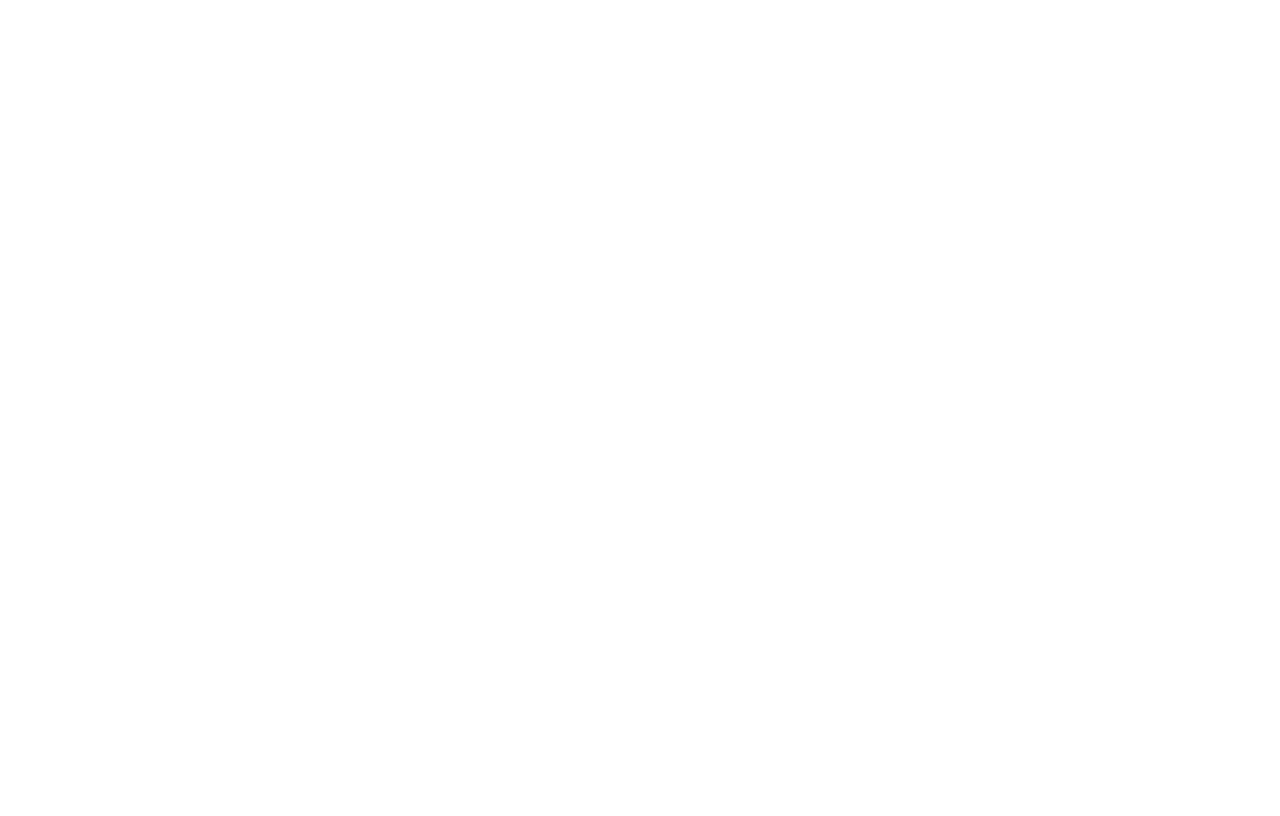
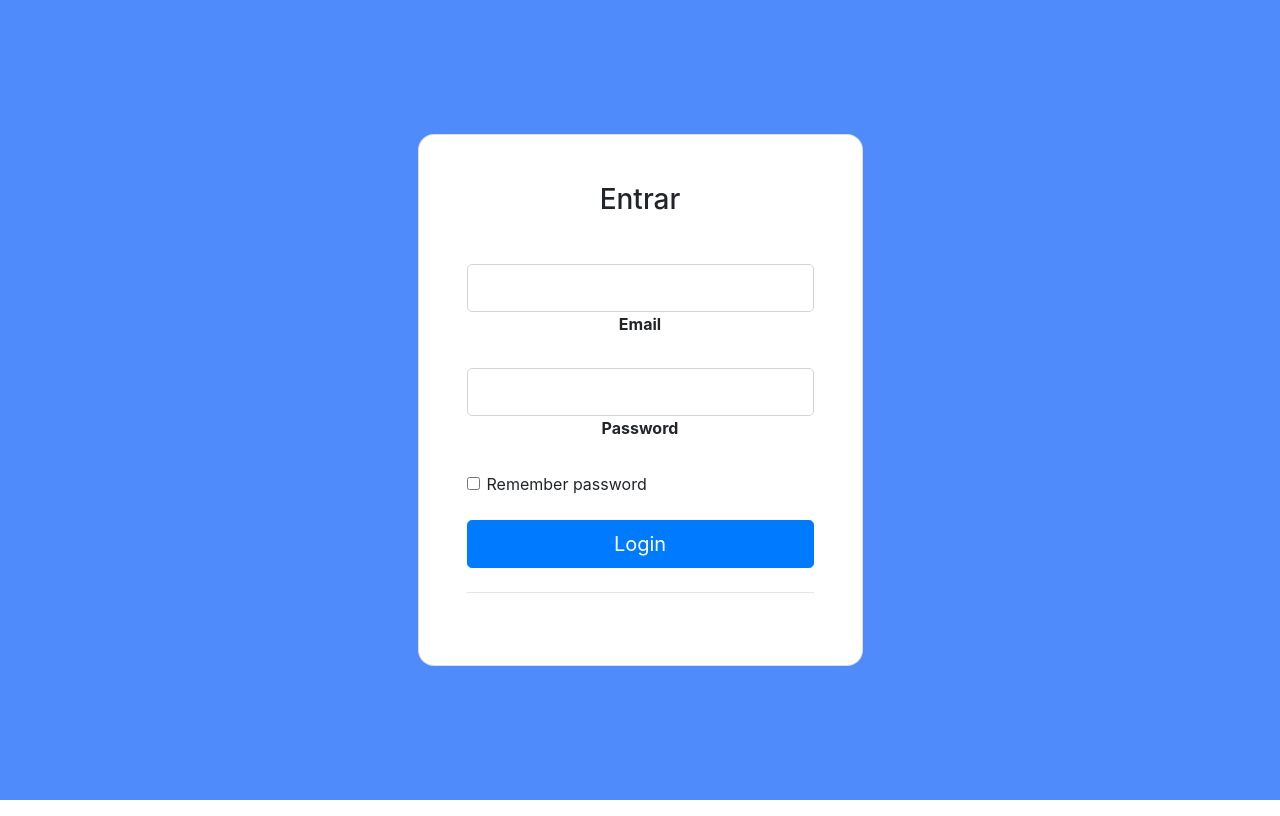
Before and after one commit to nicollaslopes/crud-php, a PHP site: page / in a window 1280 px wide. Before the commit the page is empty. Run offline with PHP 8.4, Linux system fonts and the light colour scheme.

Commit message:
criação da página de login

```diff
--- /dev/null
+++ b/controller/autentica.php
@@ -0,0 +1 @@
+<?php
--- a/index.php
+++ b/index.php
@@ -1 +1,47 @@
-<?php
+<html>
+<head>
+<meta charset="UTF-8">
+  <meta http-equiv="X-UA-Compatible" content="IE=edge">
+  <meta name="viewport" content="width=device-width, initial-scale=1.0">
+  <title>Página de login</title>
+  <link rel="stylesheet" href="https://cdn.jsdelivr.net/npm/bootstrap@4.1.3/dist/css/bootstrap.min.css" integrity="sha384-MCw98/SFnGE8fJT3GXwEOngsV7Zt27NXFoaoApmYm81iuXoPkFOJwJ8ERdknLPMO" crossorigin="anonymous">
+  <script src="https://cdn.jsdelivr.net/npm/bootstrap@4.1.3/dist/js/bootstrap.min.js" integrity="sha384-ChfqqxuZUCnJSK3+MXmPNIyE6ZbWh2IMqE241rYiqJxyMiZ6OW/JmZQ5stwEULTy" crossorigin="anonymous"></script>
+</head>
+
+<body>
+  <form action="controller/autentica.php" method="POST">
+    <section class="vh-100" style="background-color: #508bfc;">
+      <div class="container py-5 h-100">
+        <div class="row d-flex justify-content-center align-items-center h-100">
+          <div class="col-12 col-md-8 col-lg-6 col-xl-5">
+            <div class="card shadow-2-strong" style="border-radius: 1rem;">
+              <div class="card-body p-5 text-center">
+
+                <h3 class="mb-5">Entrar</h3>
+
+                <div class="form-outline mb-4">
+                  <input type="email" id="typeEmailX-2" class="form-control form-control-lg" />
+                  <b><label class="form-label" for="typeEmailX-2">Email</label></b>
+                </div>
+
+                <div class="form-outline mb-4">
+                  <input type="password" id="typePasswordX-2" class="form-control form-control-lg" />
+                  <b><label class="form-label" for="typePasswordX-2">Password</label></b>
+                </div>
+
+                <div class="form-check d-flex justify-content-start mb-4">
+                  <input class="form-check-input" type="checkbox" value="" id="form1Example3" />
+                  <label class="form-check-label" for="form1Example3"> Remember password </label>
+                </div>
+
+                <button class="btn btn-primary btn-lg btn-block" type="submit">Login</button>
+                <hr class="my-4">
+
+              </div>
+            </div>
+          </div>
+        </div>
+      </div>
+    </section>
+  </form>
+</body>
```
Also changed, not shown: assets/img/db.png (renamed from assets/db.png).
